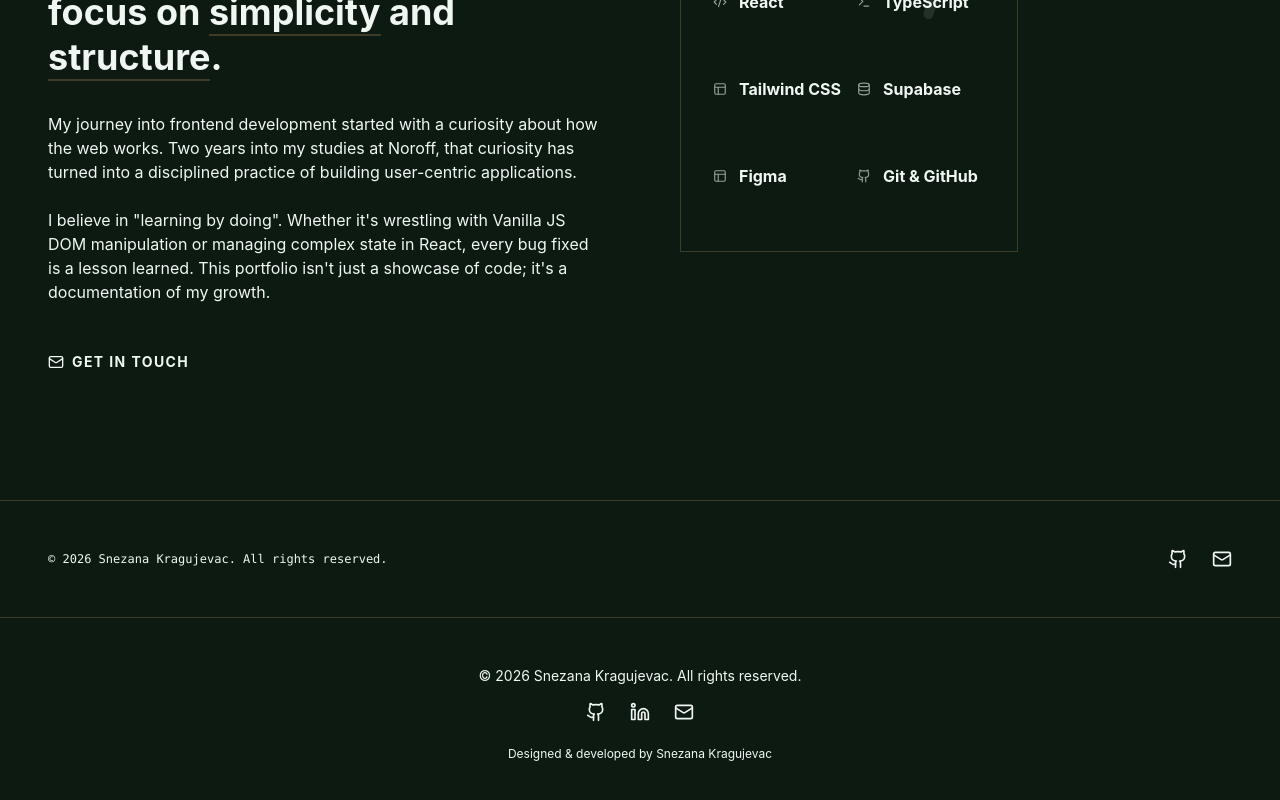
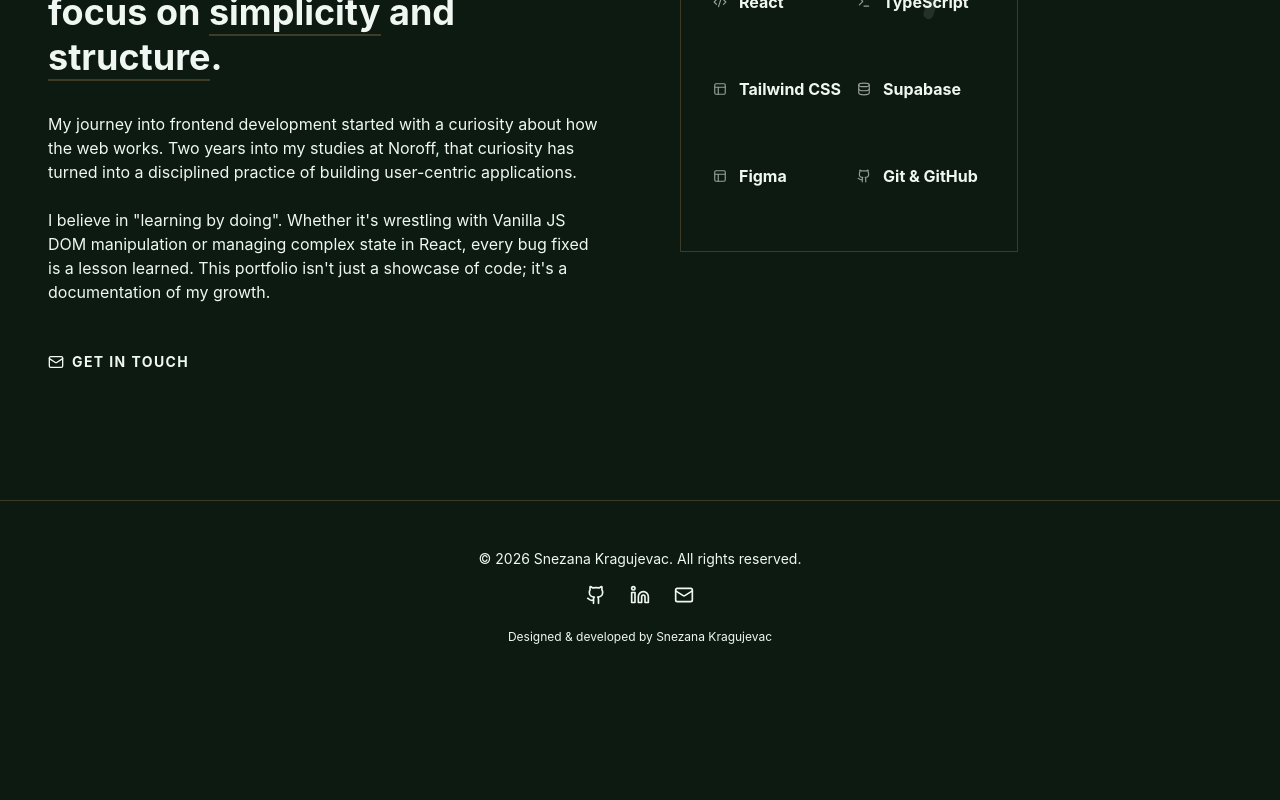
Before and after one commit to snezanakg/portfolio2, a React (Vite) app: page / in a window 1280 px wide. Shown: the part 1933-2733 px from the top of the page. After the commit the page ends 2626 px from the top, so only its background shows below. Built offline with nearby package versions, Linux system fonts and the light colour scheme.

Commit message:
Remove duplicate footer

```diff
--- a/src/app/pages/Home.tsx
+++ b/src/app/pages/Home.tsx
@@ -218,23 +218,6 @@ export function Home() {
          </div>
       </section>
 
-      {/* Footer */}
-      <footer className="py-12 border-t border-border bg-background relative z-10">
-         <div className="max-w-[1400px] mx-auto px-4 sm:px-12 flex flex-col md:flex-row justify-between items-center gap-6">
-            <div className="text-xs text-muted-foreground font-mono">
-               &copy; {new Date().getFullYear()} Snezana Kragujevac. All rights reserved.
-            </div>
-            <div className="flex space-x-6">
-               <a href="https://github.com/snezanakg" target="_blank" rel="noopener noreferrer" className="text-muted-foreground hover:text-primary transition-colors">
-                  <Github size={20} />
-               </a>
-               <a href="mailto:sneza.kragujevac@gmail.com" className="text-muted-foreground hover:text-primary transition-colors">
-                  <Mail size={20} />
-               </a>
-            </div>
-         </div>
-      </footer>
-
     </div>
   );
 }
```
